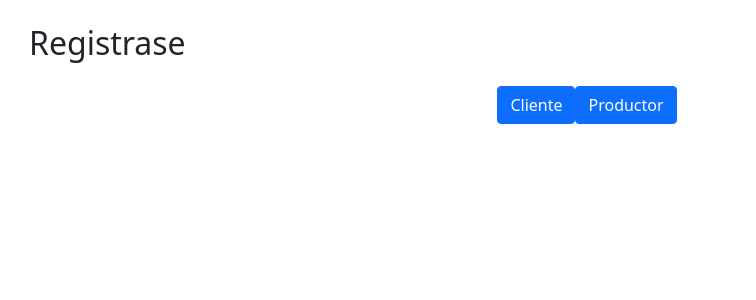
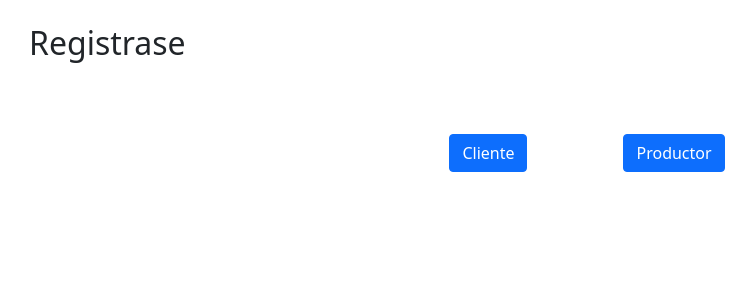
Before and after one commit to juanernestog/har-front, a React (Create React App) app: page /signup in a window 1280 px wide. Shown: the top 300 px of the page, without its empty margins (53-809 px from the left). Built offline with nearby package versions, Linux system fonts and the light colour scheme.

Commit message:
Fixed create product with form data

```diff
--- a/src/pages/CreateProduct.js
+++ b/src/pages/CreateProduct.js
@@ -31,15 +31,7 @@ export default function Create() {
       setError('');
       setLoading(true);
 
-      await createProduct({
-        name: name.value,
-        quantity: quantity.value,
-        category: category.value,
-        price: price.value,
-        unit: unit.value,
-        picture: picture.value,
-        userId: user._id,
-      });
+      await createProduct(formData);
 
       setLoading(false);
       navigate(`/producers/${user._id}`);
--- a/src/pages/LogIn.js
+++ b/src/pages/LogIn.js
@@ -7,10 +7,15 @@ export default function LogIn() {
     <>
       <h2 className="my-4">Iniciar Sesión</h2>
       <div className="d-flex justify-content-center">
-        <Button as={Link} variant="primary" to="/login/clients">
+        <Button className="m-5" as={Link} variant="primary" to="/login/clients">
           Cliente
         </Button>
-        <Button as={Link} variant="primary" to="/login/producers">
+        <Button
+          className="m-5"
+          as={Link}
+          variant="primary"
+          to="/login/producers"
+        >
           Productor
         </Button>
       </div>
--- a/src/pages/ProducerProfile.js
+++ b/src/pages/ProducerProfile.js
@@ -27,6 +27,17 @@ export default function ProducerProfile() {
   return (
     <>
       {error && <Alert variant="danger">{error}</Alert>}
+      <div>
+        <h1 className="">Perfil</h1>
+        <p className="">
+          <strong>Nombre:</strong> {data.name}
+        </p>
+        <p className="">
+          <strong>Email:</strong> {data.email}
+        </p>
+        <p className="">
+          <strong>Teléfono:</strong> {data.tel}
+        </p>
         {user?.id === data.id && (
           <Button
             as={Link}
@@ -36,8 +47,8 @@ export default function ProducerProfile() {
             Editar Perfil
           </Button>
         )}
+      </div>
       <div className="px-4 py-4 my-5 text-center">
-        <h1 className="display-5 fw-bold">{data.name}</h1>
         <div className="mx-auto">
           <h2>Productos</h2>
           <div className="d-flex flex-wrap justify-content-around">
@@ -53,8 +64,16 @@ export default function ProducerProfile() {
                         ${item.price} / {item.unit}
                       </span>
                     </Card.Title>
-                    <Button variant="primary">Editar</Button>
+                    <Card.Subtitle>{item.category}</Card.Subtitle>
                     <Button
+                      className="m-3"
+                      variant="primary"
+                      onClick={navigate()}
+                    >
+                      Editar
+                    </Button>
+                    <Button
+                      lassName="m-3"
                       variant="danger"
                       onClick={function (event) {
                         removeProduct(event, item.id);
--- a/src/pages/Signup.js
+++ b/src/pages/Signup.js
@@ -7,10 +7,20 @@ export default function SignUp() {
     <>
       <h2 className="my-4">Registrase</h2>
       <div className="d-flex justify-content-center">
-        <Button as={Link} variant="primary" to="/signup/clients">
+        <Button
+          className="m-5"
+          as={Link}
+          variant="primary"
+          to="/signup/clients"
+        >
           Cliente
         </Button>
-        <Button as={Link} variant="primary" to="/signup/producers">
+        <Button
+          className="m-5"
+          as={Link}
+          variant="primary"
+          to="/signup/producers"
+        >
           Productor
         </Button>
       </div>
```
Lines whose indentation alone changed are shown as unchanged.
